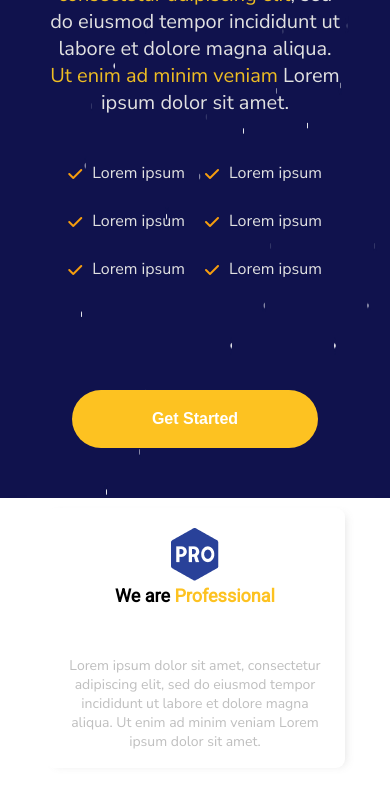
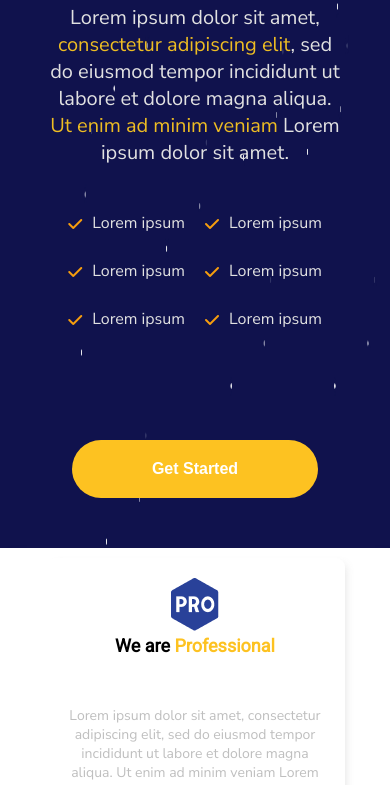
Before and after one commit to belloemmanuel/Deltify---Responsive-Agency-Landing-Page, a plain HTML site: page index.html in a window 390 px wide. Shown: the part 287-1072 px from the top of the page. Drawn offline with Linux system fonts and the light colour scheme; a web font is replaced by a local one.

Commit message:
changes made to responsive hero

```diff
--- a/css/deltify.css
+++ b/css/deltify.css
@@ -926,6 +926,8 @@ strike {
 
   .hero-contents {
     padding: 50px;
+    padding-top: 100px;
+    padding-bottom: -100px;
     text-align: center;
   }
 
```
